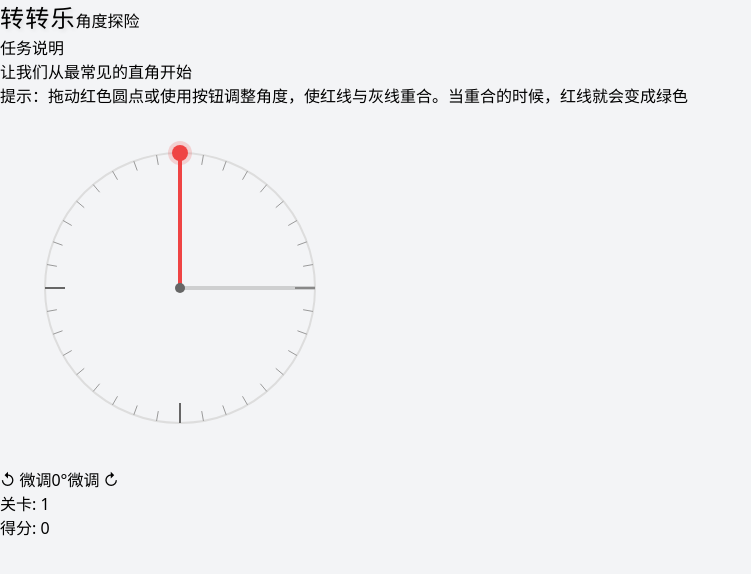
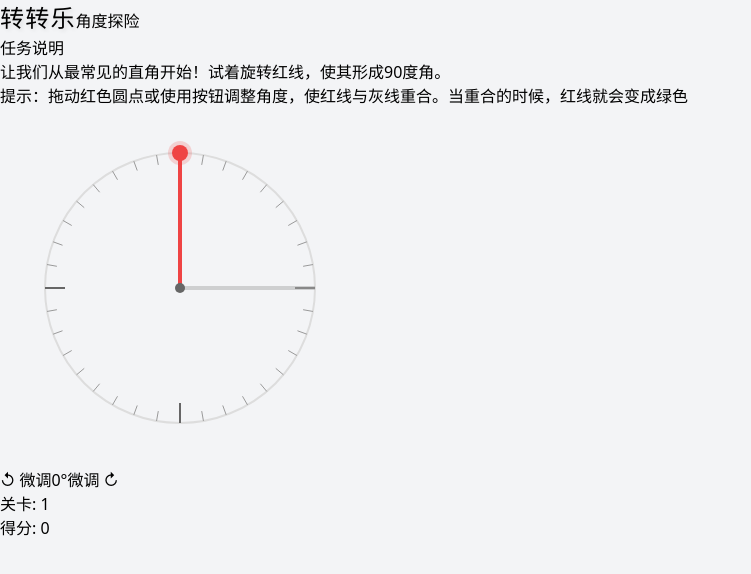
Before and after one commit to Jim-ZhenXue/xuezhen, a React (Vite) app: page / in a window 1280 px wide. Shown: the top 574 px of the page, without its empty margins (0-751 px from the left). Built offline with nearby package versions, Linux system fonts and the light colour scheme.

Commit message:
Merge remote-tracking branch 'origin/main'

```diff
--- a/src/components/Instructions.tsx
+++ b/src/components/Instructions.tsx
@@ -1,10 +1,15 @@
-export const Instructions: React.FC = () => {
+import React from 'react';
+import { Level } from '../data/levels';
+
+interface InstructionsProps {
+  level: Level;
+}
+
+export const Instructions: React.FC<InstructionsProps> = ({ level }) => {
   return (
     <div className="bg-yellow-50 p-3 rounded-lg">
       <h2 className="text-lg font-bold mb-2">任务说明</h2>
-      <p>
-        让我们从最常见的直角开始
-      </p>
+      <p>{level.instruction}</p>
       <p className="mt-2 text-sm text-gray-600">
         提示：拖动红色圆点或使用按钮调整角度，使红线与灰线重合。当重合的时候，红线就会变成绿色
       </p>
```
